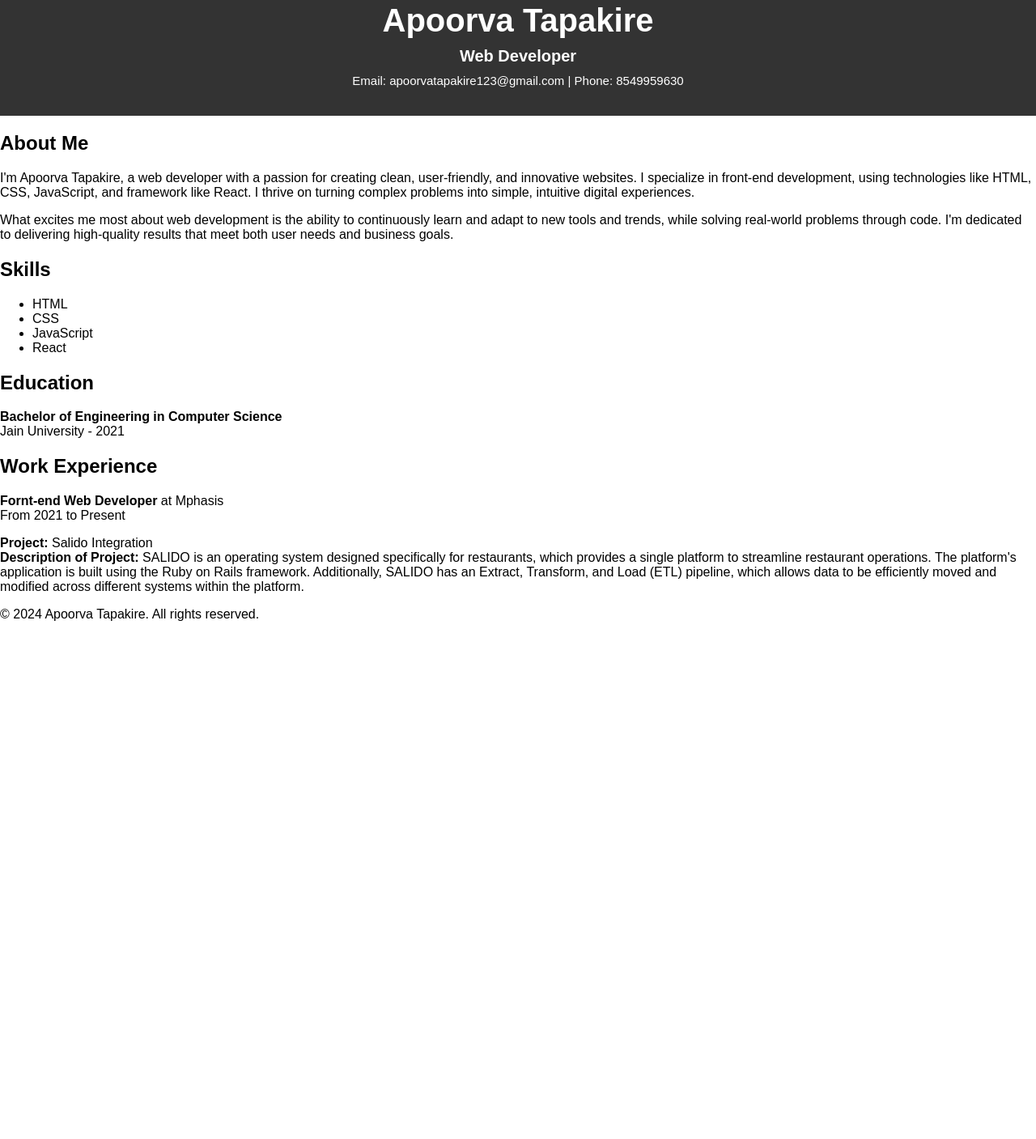
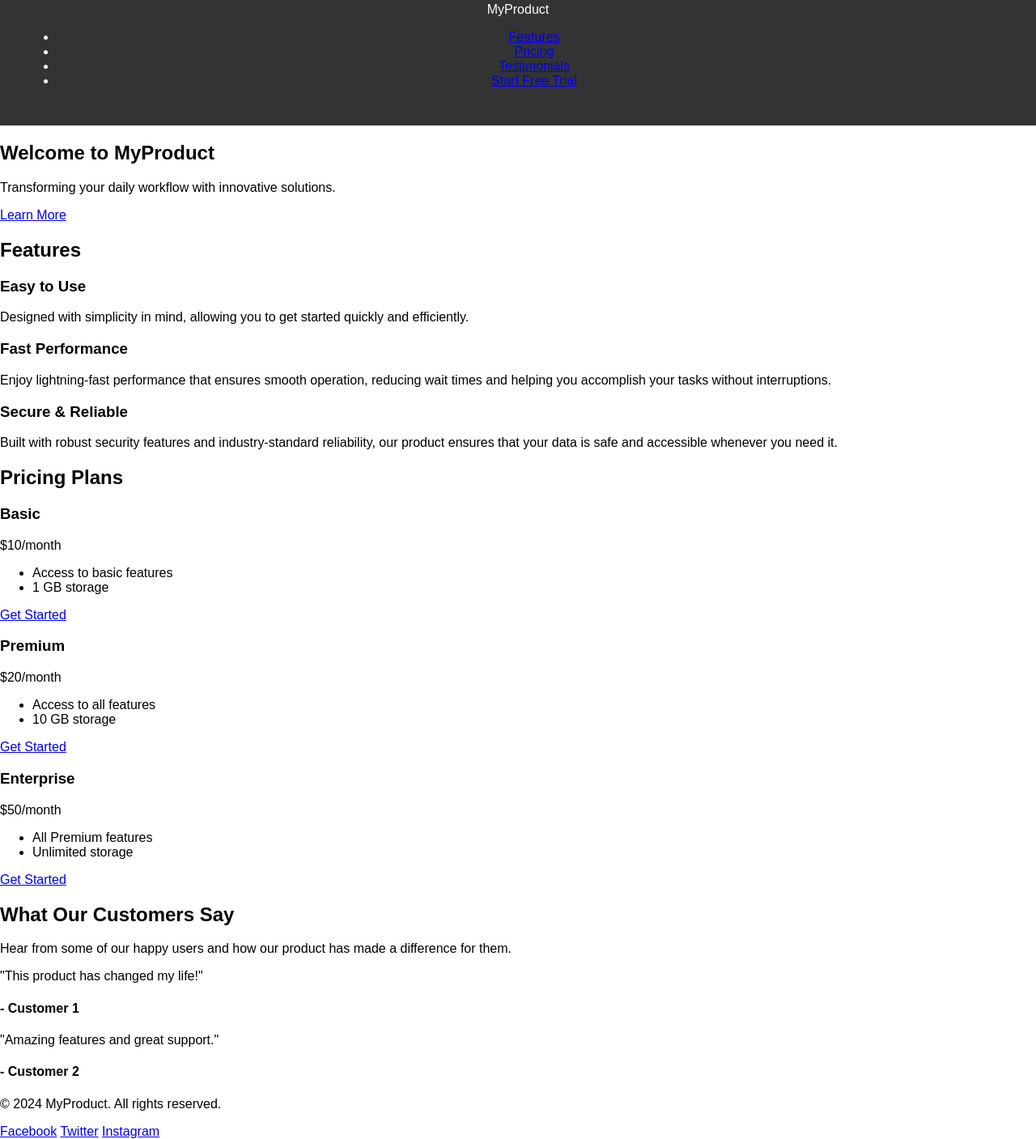
Before and after one commit to Apoorva-Tapakire/CVV, a plain HTML site: page index.html in a window 1280 px wide. Shown: the part 27-1434 px from the top of the page at 81% size. Before the commit the page ends 811 px from the top, so only its background shows below. Drawn offline with Linux system fonts and the light colour scheme.

Commit message:
LandingPage HTML

```diff
--- a/index.html
+++ b/index.html
@@ -3,60 +3,122 @@
 <head>
     <meta charset="UTF-8">
     <meta name="viewport" content="width=device-width, initial-scale=1.0">
-    <title>Document</title>
+    <title>Product Landing Page</title>
     <link rel="stylesheet" href="styles.css">
 </head>
 <body>
     <!-- Header Section -->
-    <header>
-        <h1>Apoorva Tapakire</h1>
-        <h2>Web Developer</h2>
-        <p>Email: apoorvatapakire123@gmail.com | Phone: 8549959630</p>
-    </header>
+     <header class="header">
+        <div>
+            <div class="logo">MyProduct</div>
+            <nav class="nav">
+            <ul>
+            <li><a href="#features">Features</a></li>
+            <li><a href="#pricing">Pricing</a></li>
+            <li><a href="#testimonials">Testimonials</a></li>
+            <li><a href="#cta" class="btn">Start Free Trial</a></li>
+            </ul>
+            </nav>
 
-    <!-- About Me Section -->
-    <section>
-        <h2>About Me</h2>
-        <p>I'm Apoorva Tapakire, a web developer with a passion for creating clean,
-           user-friendly, and innovative websites. I specialize in front-end development, using
-           technologies like HTML, CSS, JavaScript, and framework like React. I thrive on turning
-           complex problems into simple, intuitive digital experiences.</p>
-        <p>What excites me most about web development is the ability to continuously learn and adapt
-            to new tools and trends, while solving real-world problems through code. I'm dedicated
-            to delivering high-quality results that meet both user needs and business goals.</p>
+        </div>
+     </header>
+
+     <!-- Hero Section -->
+      <section class="hero" id="hero">
+        <div>
+            <h1>Welcome to MyProduct</h1>
+            <p>Transforming your daily workflow with innovative solutions.</p>
+            <a href="#features" class="btn">Learn More</a>
+        </div>
+      </section>
+
+      <!-- Features Section -->
+    <section id="features">
+    <div>
+        <h2>Features</h2>
+        <div class="feature-list">
+            <div class="feature-item">
+                <h3>Easy to Use</h3>
+                <p>Designed with simplicity in mind, allowing you to get started quickly and efficiently.</p>
+            </div>
+            <div class="feature-item">
+                <h3>Fast Performance</h3>
+                <p>Enjoy lightning-fast performance that ensures smooth operation,
+                    reducing wait times and helping you accomplish your tasks without interruptions.</p>
+            </div>
+            <div class="feature-item">
+                <h3>Secure & Reliable</h3>
+                <p>Built with robust security features and industry-standard reliability,
+                    our product ensures that your data is safe and accessible whenever you need it.</p>
+            </div>
+        </div>
+    </div>
     </section>
 
-    <!-- Skills Section -->
-    <section>
-        <h2>Skills</h2>
-        <ul>
-            <li>HTML</li>
-            <li>CSS</li>
-            <li>JavaScript</li>
-            <li>React</li>
-        </ul>
+    <!-- Pricing Section -->
+    <section id="pricing">
+        <div>
+            <h2>Pricing Plans</h2>
+            <div class="pricing-cards">
+            <div class="pricing-card">
+                <h3>Basic</h3>
+                <p class="price">$10/month</p>
+                <ul>
+                    <li>Access to basic features</li>
+                    <li>1 GB storage</li>
+                </ul>
+                <a href="#" class="cta-btn">Get Started</a>
+            </div>
+            <div class="pricing-card">
+                <h3>Premium</h3>
+                <p class="price">$20/month</p>
+                <ul>
+                    <li>Access to all features</li>
+                    <li>10 GB storage</li>
+                </ul>
+                <a href="#" class="cta-btn">Get Started</a>
+            </div>
+            <div class="pricing-card">
+                <h3>Enterprise</h3>
+                <p class="price">$50/month</p>
+                <ul>
+                <li>All Premium features</li>
+                <li>Unlimited storage</li>
+                </ul>
+                <a href="#" class="cta-btn">Get Started</a>
+            </div>
+        </div>
+        </div>
     </section>
 
-    <!-- Education Section -->
-    <h2>Education</h2>
-    <p><strong>Bachelor of Engineering in Computer Science</strong><br> Jain University - 2021</p>
+    <!-- Testimonials Section -->
+    <section id="testimonials">
+        <div>
+            <h2>What Our Customers Say</h2>
+            <p>Hear from some of our happy users and how our product has made a difference for them.</p>
+            <div class="testimonial-list">
+                <div class="testimonial-item">
+                    <p>"This product has changed my life!"</p>
+                    <h4>- Customer 1</h4>
+                </div>
+                <div class="testimonial-item">
+                    <p>"Amazing features and great support."</p>
+                    <h4>- Customer 2</h4>
+                </div>
+            </div>
+        </div>
+    </section>
 
-    <!-- Work Experience Section -->
-    <h2>Work Experience</h2>
-    <p><strong>Fornt-end Web Developer</strong> at Mphasis <br>From 2021 to Present</p>
-    <p><strong>Project: </strong>Salido Integration
-        <br>
-        <strong>Description of Project: </strong>SALIDO is an operating system designed specifically for restaurants,
-        which provides a single platform to streamline restaurant operations. The platform's application
-        is built using the Ruby on Rails framework. Additionally, SALIDO has an Extract, Transform,
-        and Load (ETL) pipeline, which allows data to be efficiently moved and modified across
-        different systems within the platform.
-    </p>
-
-    <!-- Footer Section -->
-    <footer>
-        <p>&copy; 2024 Apoorva Tapakire. All rights reserved.</p>
+    <!-- Footer -->
+    <footer class="footer">
+        <div>
+            <p>&copy; 2024 MyProduct. All rights reserved.</p>
+            <div class="social-links">
+                <a href="#">Facebook</a>
+                <a href="#">Twitter</a>
+                <a href="#">Instagram</a>
+            </div>
+        </div>
     </footer>
-
 </body>
 </html>
```
